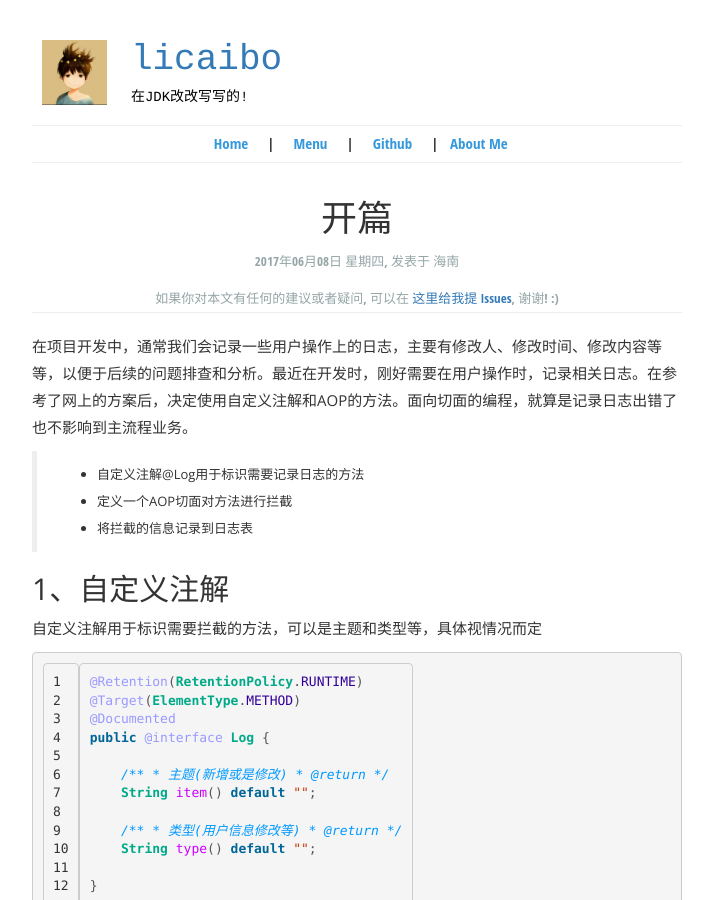
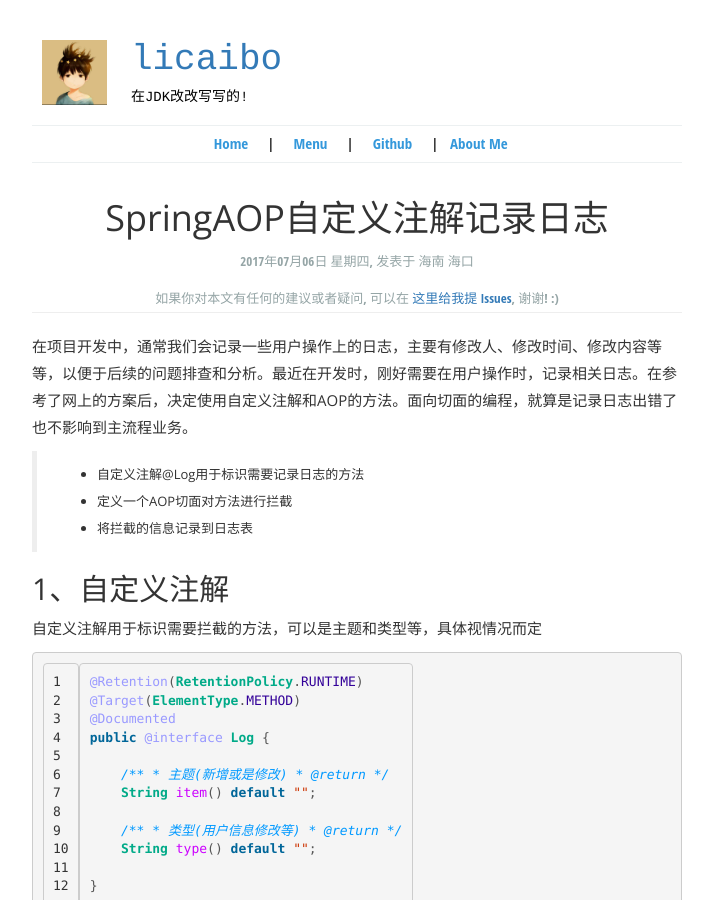
Before and after one commit to lcbbcl/licaibo.github.io, a Jekyll site: the page built from _posts/2017-07-06-Get-Started.md, in a window 1280 px wide and 900 px high. Shown: the whole window, without its empty margins (283-996 px from the left). Built offline with Jekyll 4.4.1, drawn with Linux system fonts in a browser that asks for light colours.

Commit message:
修改样式

```diff
--- a/_posts/2017-07-06-Get-Started.md
+++ b/_posts/2017-07-06-Get-Started.md
@@ -1,8 +1,8 @@
 ---
 layout: post_layout
-title: 开篇
-time: 2017年06月08日 星期四
-location: 海南
+title: SpringAOP自定义注解记录日志
+time: 2017年07月06日 星期四
+location: 海南 海口
 pulished: true
 ---
 
```
Also changed, not shown: _posts/2017-06-08-Get-Started.md (+1 -1 lines).
